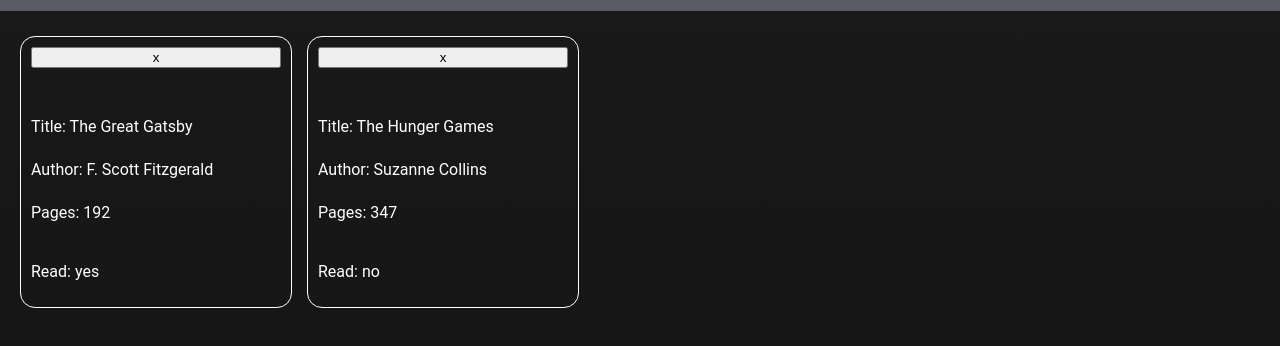
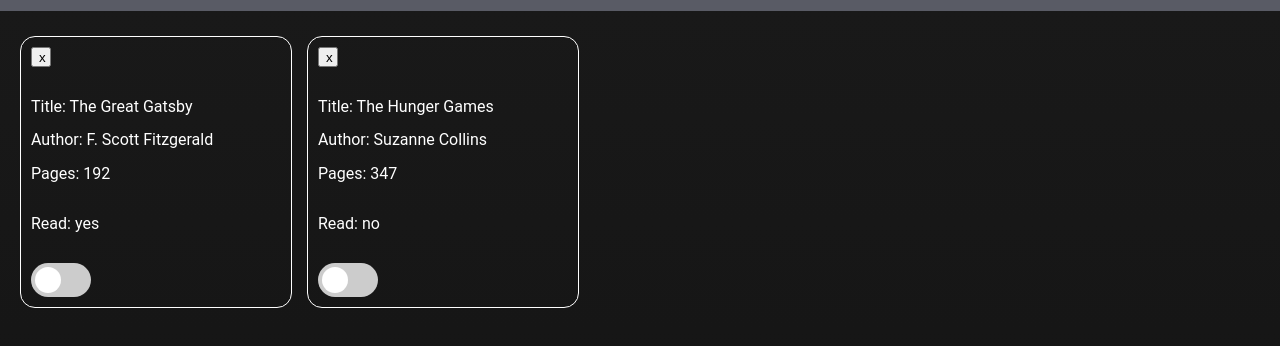
Before and after one commit to warlockobo/library, a plain HTML site: page index.html in a window 1280 px wide. Shown: the part 68-414 px from the top of the page. Drawn offline with Linux system fonts and the light colour scheme; a web font is replaced by a local one.

Commit message:
slider for read status change has begun

```diff
--- a/script.js
+++ b/script.js
@@ -85,9 +85,22 @@ function createCard (book, bookcontainer) {
     readStatus.classList.add("readStatus");
     readStatus.textContent = 'Read: ';
 
+    const switchLabel = document.createElement("label")
+    switchLabel.classList.add("readStatusToggle");
+
     const readStatusSpan = document.createElement("span");
     readStatusSpan.classList.add("readStatusSpan");
     readStatusSpan.textContent = book.read;
+
+    const readChange = document.createElement("input");
+    readChange.setAttribute('type', "checkbox");
+
+    const sliderSpan = document.createElement("span");
+    sliderSpan.classList.add("slider");
+    sliderSpan.setAttribute('id', 'slider-round');
+
+    switchLabel.appendChild(readChange);
+    switchLabel.appendChild(sliderSpan);
 
     bookCard.appendChild(deleteBookBtn);
     bookCard.appendChild(bookInfo);
@@ -96,6 +109,7 @@ function createCard (book, bookcontainer) {
     bookCard.appendChild(bookPages);
     readStatus.appendChild(readStatusSpan);
     bookCard.appendChild(readStatus);
+    bookCard.appendChild(switchLabel);
 
     bookcontainer.appendChild(bookCard);
 };
--- a/styles.css
+++ b/styles.css
@@ -44,7 +44,7 @@ header {
     font-weight: bold;
 }
 
-.readstatustoggle {
+.readStatusToggle {
   position: relative;
   display: inline-block;
   width: 60px;
@@ -52,7 +52,7 @@ header {
 }
 
 /* Hide default HTML checkbox */
-.readstatustoggle  input {
+.readStatusToggle  input {
   opacity: 0;
   width: 0;
   height: 0;
@@ -98,11 +98,11 @@ input:checked + .slider:before {
 }
 
 /* Rounded sliders */
-.slider.round {
+#slider-round {
   border-radius: 34px;
 }
 
-.slider.round:before {
+#slider-round:before {
   border-radius: 50%;
 }
 
@@ -140,3 +140,8 @@ input:checked + .slider:before {
   overflow-y: auto;
   border: 1px solid white;
 }
+
+.delete_book {
+  width: 20px;
+  height: 20px;
+}
```
